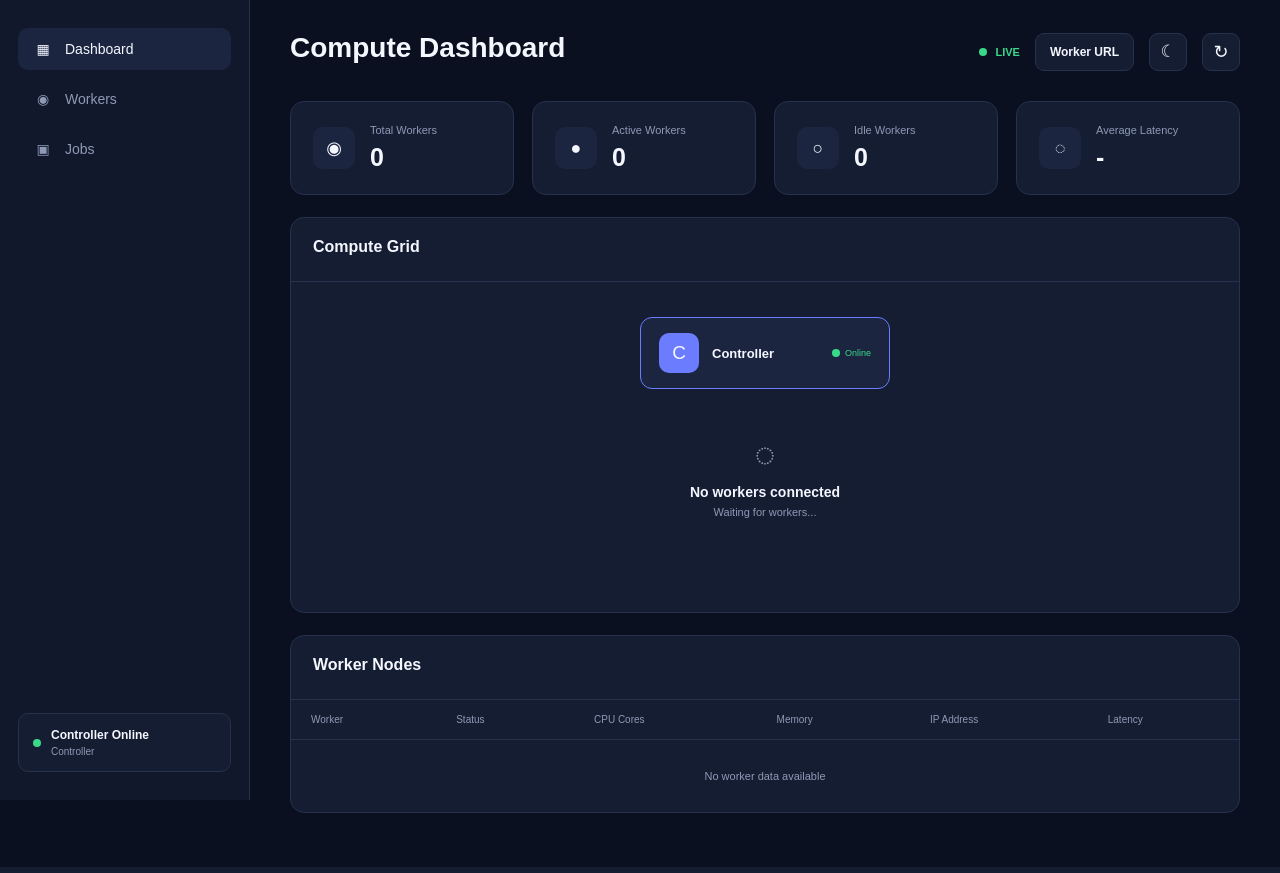
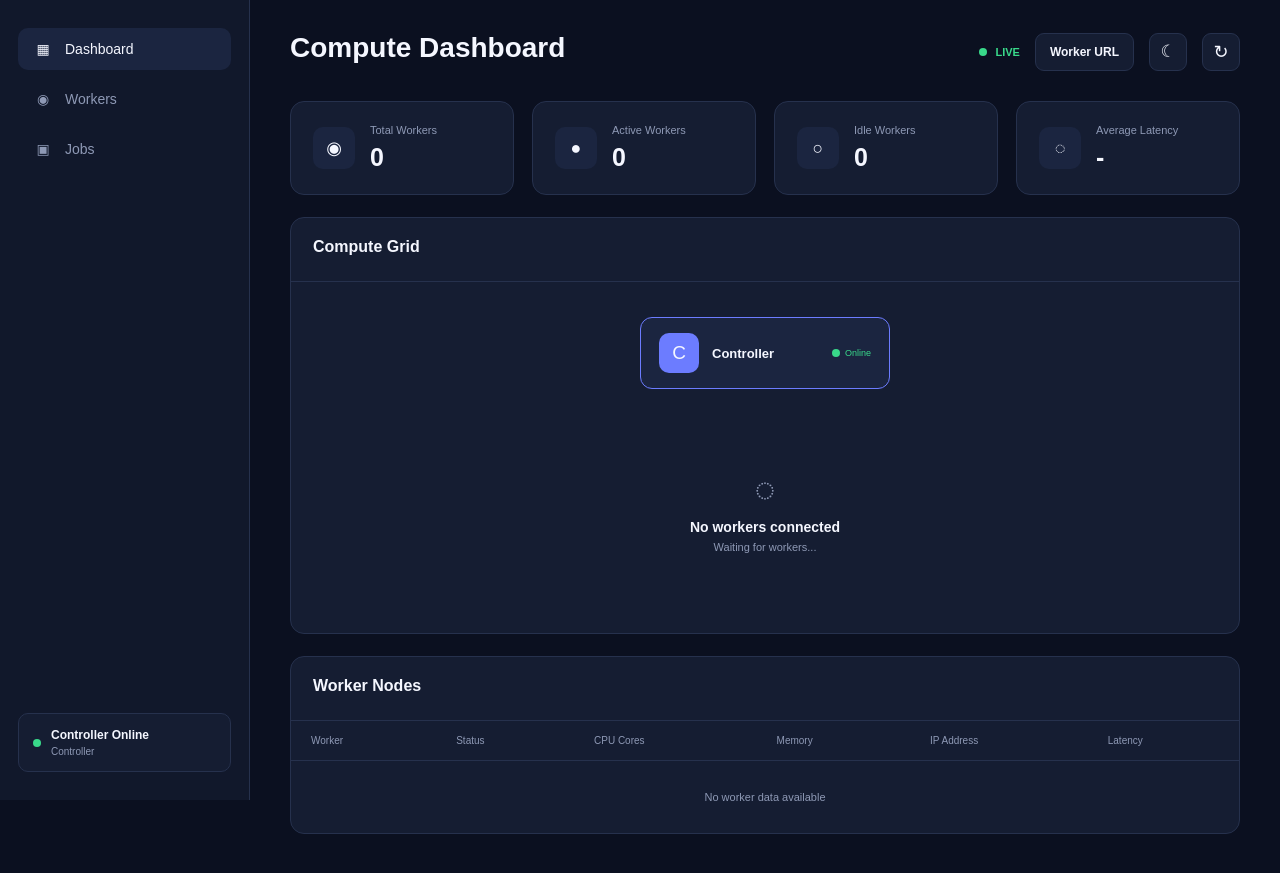
Before and after one commit to Red-194/browser-computing-grid, a FastAPI app: page /dashboard in a window 1280 px wide. Shown: the top 873 px of the page. Run offline with FastAPI, Linux system fonts and the light colour scheme; data that the repository does not hold is empty; some libraries are stand-ins or nearby versions.

Commit message:
updated the ui, added spacing on display for controller n worker

```diff
--- a/app/templates/dashboard.html
+++ b/app/templates/dashboard.html
@@ -348,6 +348,8 @@
             position: relative;
 
             z-index: 1;
+
+            row-gap: 35px;
 
         }
 
```
